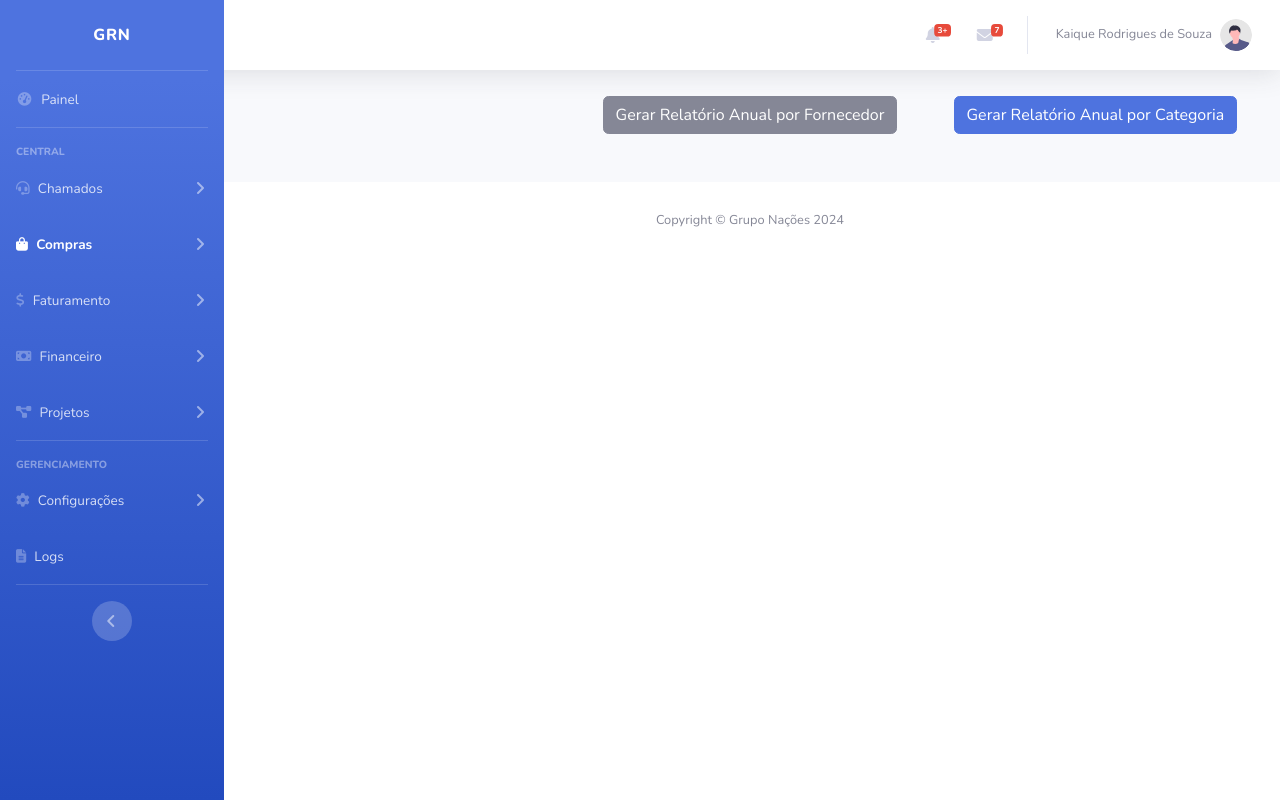
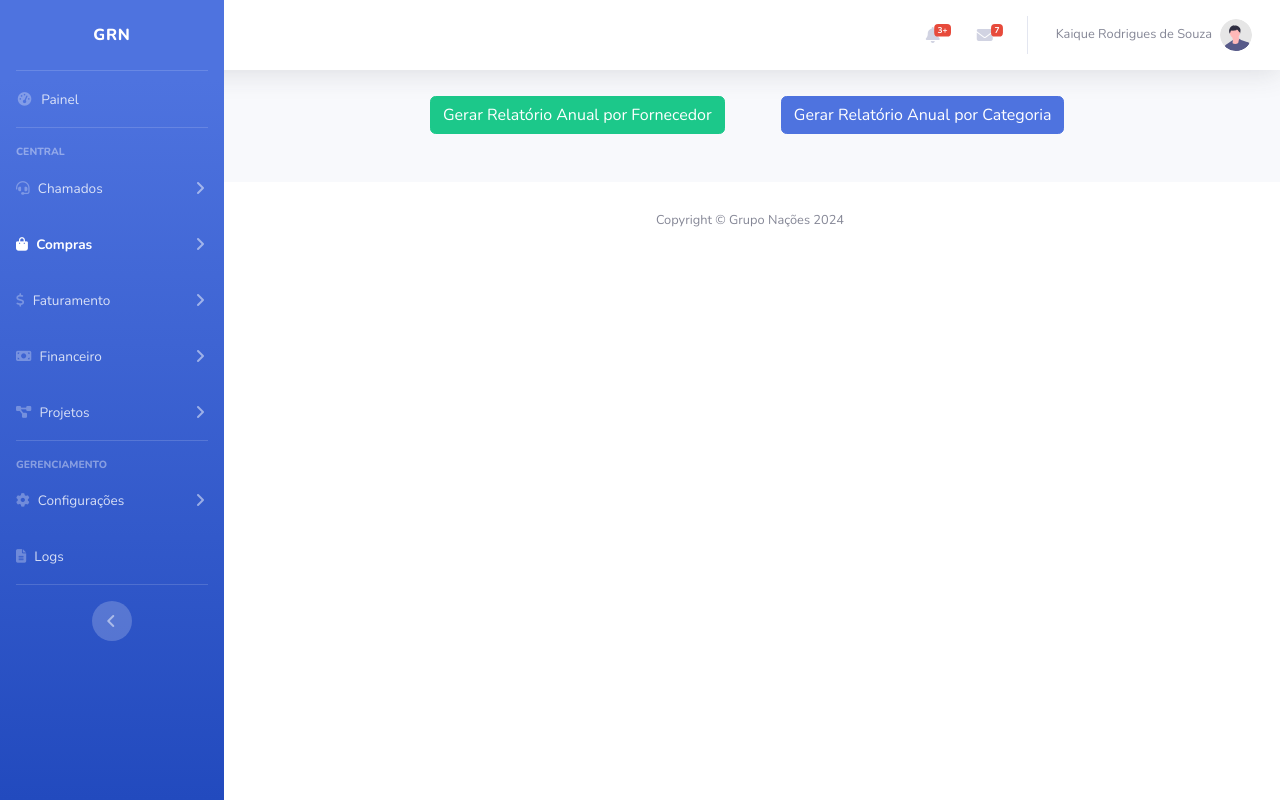
Before and after one commit to KaiqueWalkerRodrigues/GRNacoes, a PHP site: page /compras/relatorios.php in a window 1280 px wide. Run offline with PHP 8.4, Linux system fonts and the light colour scheme; a user stored in the database is signed in; data comes from the database, SQL or seed files in the repository; some libraries are stand-ins or nearby versions.

Commit message:
Update relatorios.php

```diff
--- a/compras/relatorios.php
+++ b/compras/relatorios.php
@@ -126,8 +126,8 @@
 
                         <div class="row">
 
-                            <div class="text-center col-4 offset-4">
-                                <a href="gerar_relatorio_fornecedor.php" class="btn btn-secondary">Gerar Relatório Anual por Fornecedor</a>
+                            <div class="text-center col-4 offset-2">
+                                <a href="gerar_relatorio_fornecedor.php" class="btn btn-success">Gerar Relatório Anual por Fornecedor</a>
                             </div>
 
                             <div class="text-center col-4">
```
